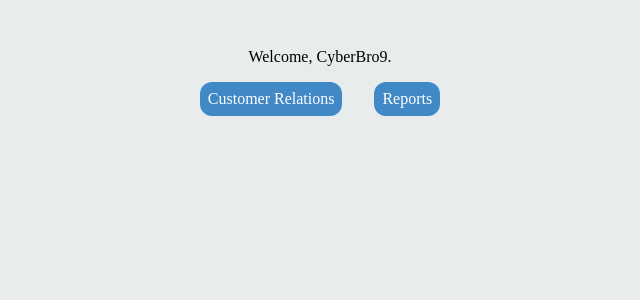
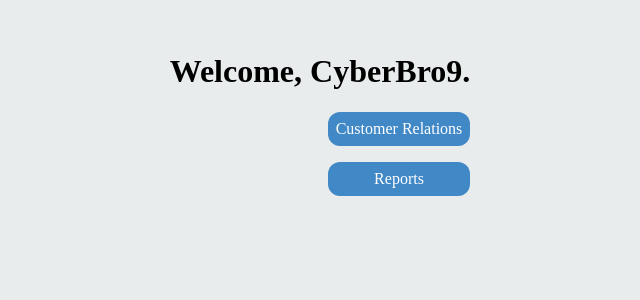
Before and after one commit to CyberBro9/flask_server, a Flask app: page /home in a window 1280 px wide. Shown: the part 104-404 px from the top of the page, without its empty margins (320-960 px from the left). Run offline with Flask 3, Linux system fonts and the light colour scheme; a user stored in the database is signed in; data comes from the database, SQL or seed files in the repository; both versions use the stored data as it was after the commit.

Commit message:
Tinker pages and fix code

```diff
--- a/app.py
+++ b/app.py
@@ -76,14 +76,18 @@ def register_request():
         if error:
             flash(error)
         else:
-            return redirect("/home")
+            error = login(request.form["name"], request.form["password"])
+            if error:
+                flash(error)
+            else:
+                return redirect("/home")
 
     return render_template("login.html")
 
 
 @app.route("/home")
 def open_home():
-    if session["user_id"]:
+    if session and "user_id" in session:
         return render_template("home.html")
 
     return redirect("/login")
@@ -91,9 +95,16 @@ def open_home():
 
 @app.context_processor
 def set_user_data():
-    data = db.get_db()
-    user = data.execute(
-        'SELECT * FROM user WHERE id = ?', (session["user_id"],)
-    ).fetchone()
+    username = "Not logged in"
+    id = None
 
-    return dict(username = user["username"], id = user["id"])
+    if session and "user_id" in session:
+        data = db.get_db()
+        user = data.execute(
+            'SELECT * FROM user WHERE id = ?', (session["user_id"],)
+        ).fetchone()
+
+        username = user["username"]
+        id = session["user_id"]
+
+    return dict(username = username, id = id)
--- a/static/style.css
+++ b/static/style.css
@@ -30,6 +30,7 @@ body {
     border-radius: 12px;
     display: flex;
     padding: 0.5em;
+    justify-content: center;
 }
 .link {
     color: white;
@@ -42,11 +43,14 @@ body {
     align-items: center;
     gap: 2em;
 }
+.button-list {
+    display: grid;
+    gap: 1em
+}
 .dashboard {
-    display: fill;
-    place-items: center;
+    display: block;
     align-items: center;
-    justify-content: space-between
+    justify-items: end;
 }
 nav {
     width: 15em;
--- a/templates/base.html
+++ b/templates/base.html
@@ -24,6 +24,7 @@
     </div>
     <div class="body">
         {% block body %}{% endblock %}
+        <p>{{get_flashed_messages()[0]}}</p>
     </div>
 </body>
 </html>
--- a/templates/home.html
+++ b/templates/home.html
@@ -5,8 +5,8 @@
 {% block body %}
     <div>
         <div class="dashboard">
-            <p>Welcome, {{username}}.</p>
-            <div class="header-buttons">
+            <h1>Welcome, {{username}}.</h1>
+            <div class="button-list">
                 <div class="link_button">
                     <a class="link" href="/login">Customer Relations</a>
                 </div>
```
Also changed, not shown: database/flaskr.sqlite.
